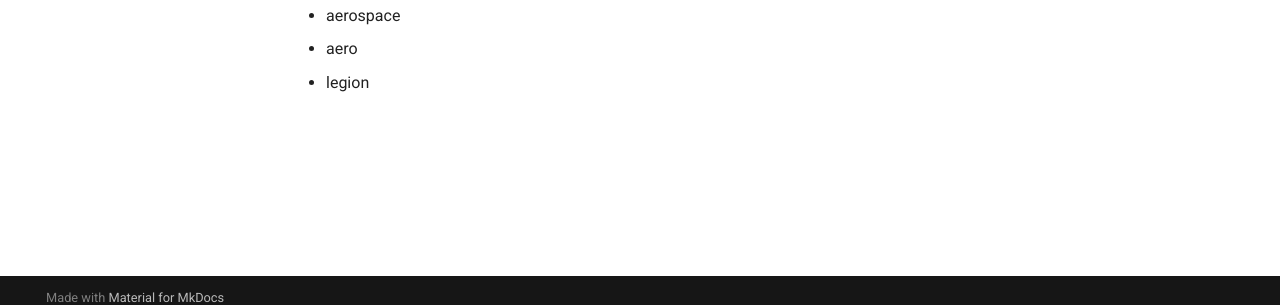
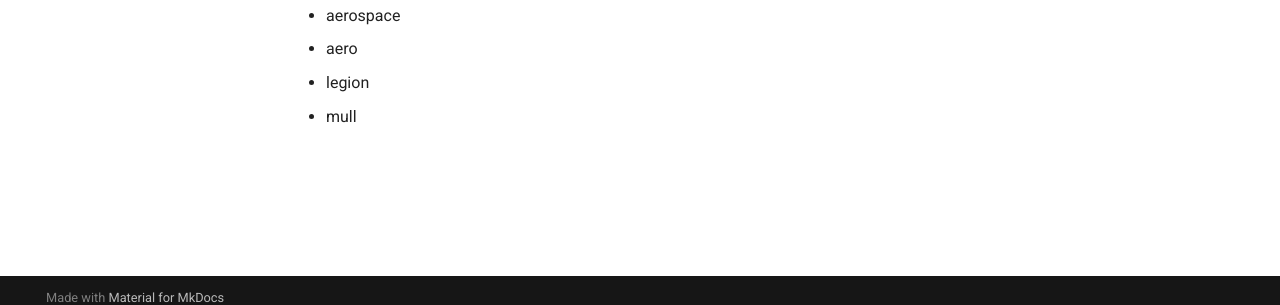
Before and after one commit to thornewolf/thornewolf.github.io, an MkDocs documentation site: the page built from docs/words.md, in a window 1280 px wide. Shown: the part 580-885 px from the top of the page. Built offline with MkDocs 1.6.1 and Material for MkDocs 9.7.7, drawn with Linux system fonts in a browser that asks for light colours.

Commit message:
Update words.md

```diff
--- a/docs/words.md
+++ b/docs/words.md
@@ -17,3 +17,4 @@ title: Words I Like
 - aerospace
 - aero
 - legion
+- mull
```
